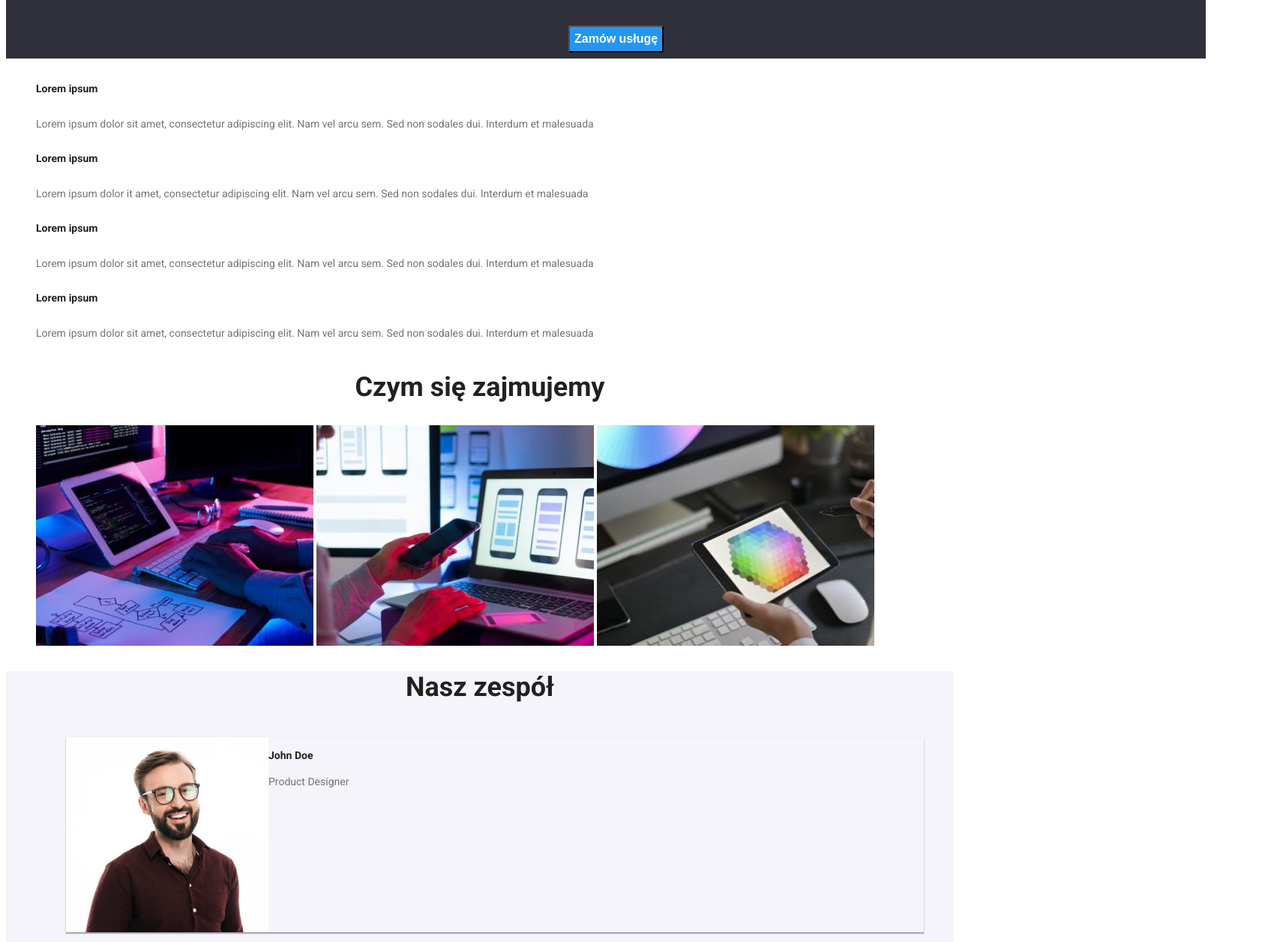
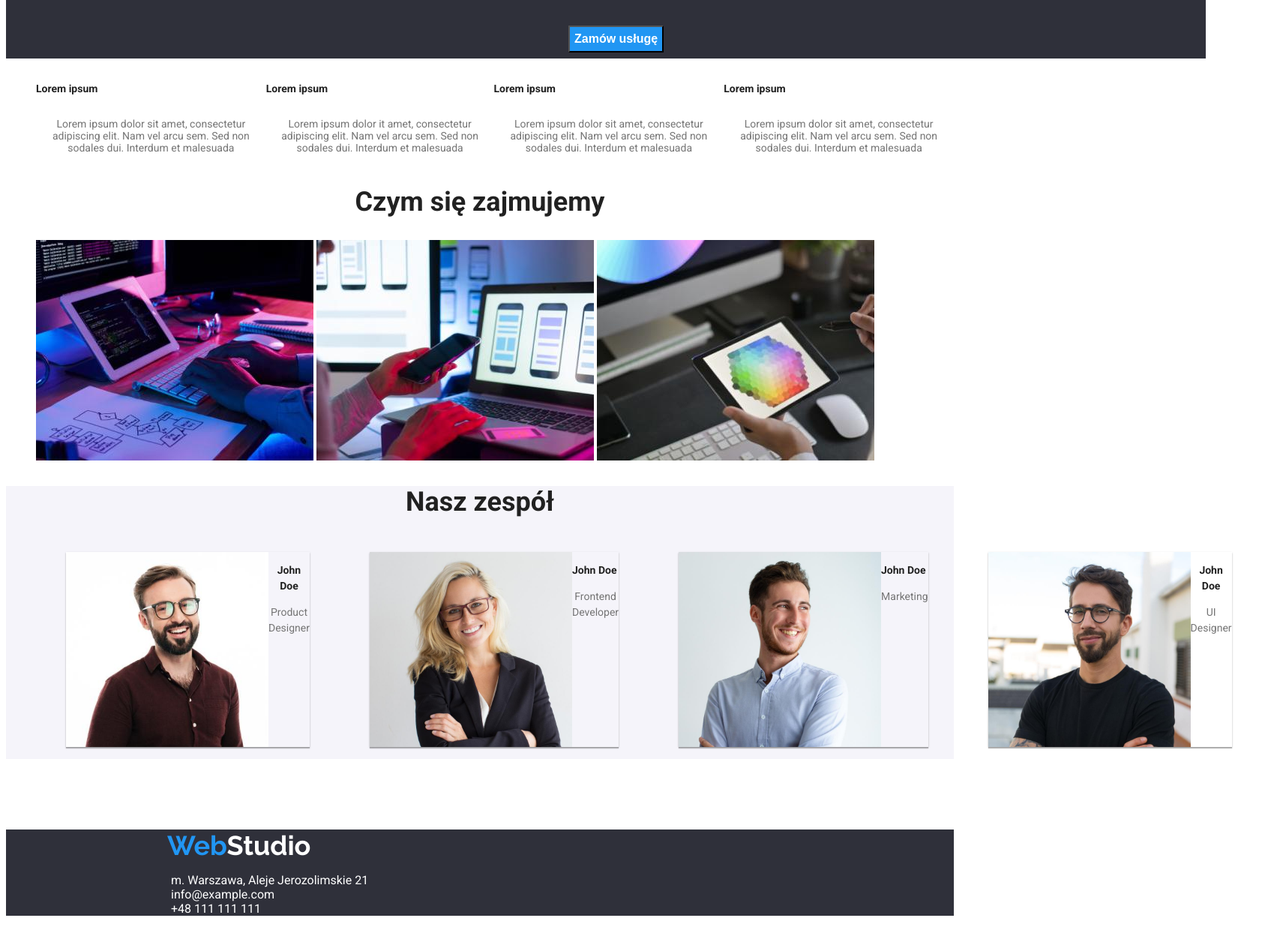
Before and after one commit to Samcia/goit-markup-hw-02, a plain HTML site: page index.html in a window 1280 px wide. Shown: the part 318-1574 px from the top of the page at 75% size, 1683 px wide, since content can reach past the window. Drawn offline with Linux system fonts and the light colour scheme.

Commit message:
Add files via upload

```diff
--- a/css/style.css
+++ b/css/style.css
@@ -109,6 +109,9 @@ body {
   text-align: center;
   display: inline-flex;
 }
+.parent-style {
+  display: flex;
+}
 .solutions-desc {
   display: flex;
   flex-direction: column;
--- a/index.html
+++ b/index.html
@@ -51,7 +51,7 @@
         <button type="button" class="order">Zamów usługę</button>
       </section>
       <section>
-        <ul>
+        <ul class="parent-style">
           <li class="solutions-desc">
             <h3 class="header3-style">Lorem ipsum</h3>
             <p class="paragraph-desc">
@@ -59,21 +59,21 @@
               arcu sem. Sed non sodales dui. Interdum et malesuada
             </p>
           </li>
-          <li class="solutions-desc"">
+          <li class="solutions-desc">
             <h3 class="header3-style">Lorem ipsum</h3>
             <p class="paragraph-desc">
               Lorem ipsum dolor it amet, consectetur adipiscing elit. Nam vel
               arcu sem. Sed non sodales dui. Interdum et malesuada
             </p>
           </li>
-          <li class="solutions-desc"">
+          <li class="solutions-desc">
             <h3 class="header3-style">Lorem ipsum</h3>
             <p class="paragraph-desc">
               Lorem ipsum dolor sit amet, consectetur adipiscing elit. Nam vel
               arcu sem. Sed non sodales dui. Interdum et malesuada
             </p>
           </li>
-          <li class="solutions-desc"">
+          <li class="solutions-desc">
             <h3 class="header3-style">Lorem ipsum</h3>
             <p class="paragraph-desc">
               Lorem ipsum dolor sit amet, consectetur adipiscing elit. Nam vel
@@ -113,7 +113,7 @@
       </section>
       <section class="team-style">
         <h2 class="header2-style">Nasz zespół</h2>
-        <ul>
+        <ul class="parent-style">
           <li class="solutions-desc">
             <figure class="team-cards">
               <img
@@ -128,7 +128,7 @@
               </figcaption>
             </figure>
           </li>
-          <li class="list-items">
+          <li class="solutions-desc">
             <figure class="team-cards">
               <img
                 src="images/img2.jpg"
@@ -142,7 +142,7 @@
               </figcaption>
             </figure>
           </li>
-          <li class="list-items">
+          <li class="solutions-desc">
             <figure class="team-cards">
               <img
                 src="images/img3.jpg"
```
